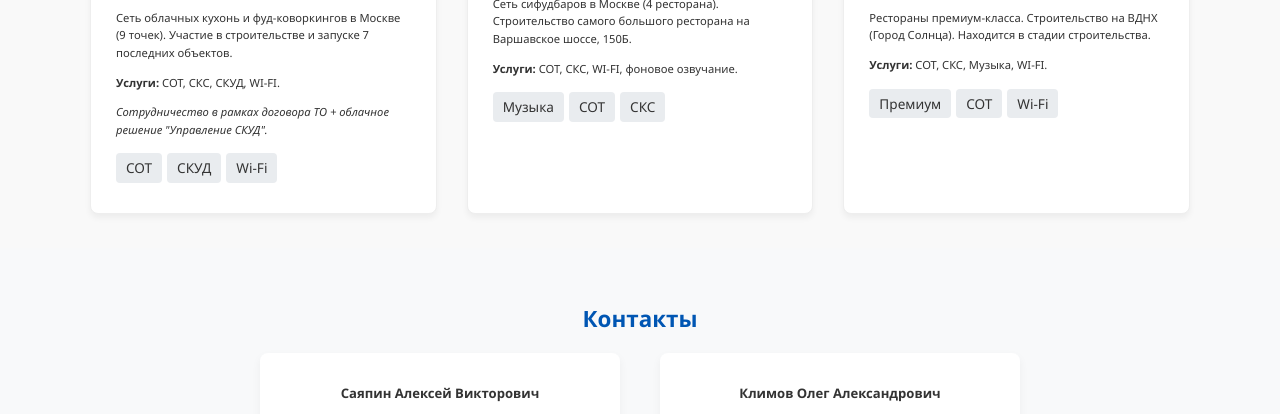
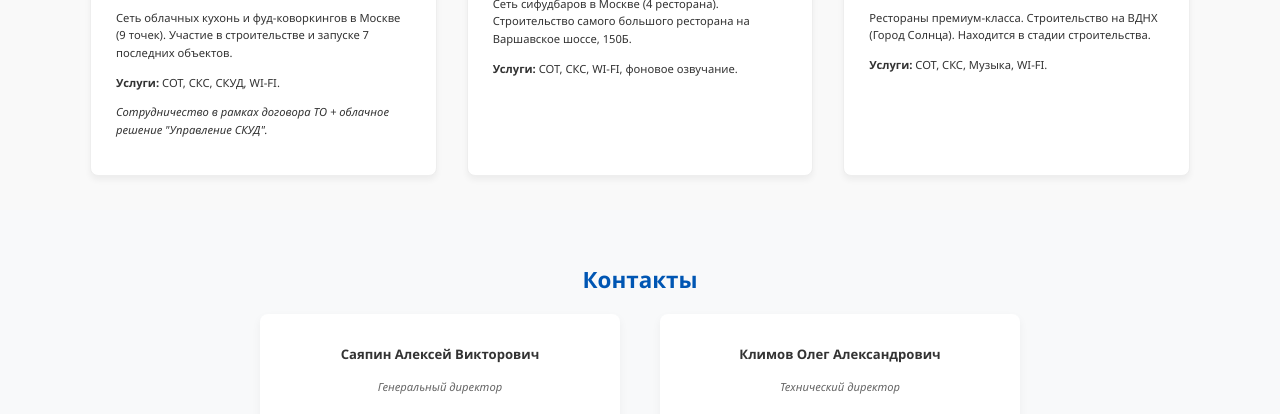
Before and after one commit to 5070openai-source/sibest-site, a plain HTML site: page index.html in a window 1280 px wide. Shown: the part 1112-1526 px from the top of the page. Drawn offline with Linux system fonts and the light colour scheme.

Commit message:
remove project tags

```diff
--- a/index.html
+++ b/index.html
@@ -292,9 +292,7 @@
                         <p>Сеть облачных кухонь и фуд-коворкингов в Москве (9 точек). Участие в строительстве и запуске 7 последних объектов.</p>
                         <p><strong>Услуги:</strong> СОТ, СКС, СКУД, WI-FI.</p>
                         <p><em>Сотрудничество в рамках договора ТО + облачное решение "Управление СКУД".</em></p>
-                        <div class="project-tags">
-                            <span class="tag">СОТ</span><span class="tag">СКУД</span><span class="tag">Wi-Fi</span>
-                        </div>
+
                     </div>
                 </div>
 
@@ -311,9 +309,7 @@
                         </div>
                         <p>Сеть сифудбаров в Москве (4 ресторана). Строительство самого большого ресторана на Варшавское шоссе, 150Б.</p>
                         <p><strong>Услуги:</strong> СОТ, СКС, WI-FI, фоновое озвучание.</p>
-                        <div class="project-tags">
-                            <span class="tag">Музыка</span><span class="tag">СОТ</span><span class="tag">СКС</span>
-                        </div>
+
                     </div>
                 </div>
 
@@ -330,9 +326,7 @@
                         </div>
                         <p>Рестораны премиум-класса. Строительство на ВДНХ (Город Солнца). Находится в стадии строительства.</p>
                         <p><strong>Услуги:</strong> СОТ, СКС, Музыка, WI-FI.</p>
-                        <div class="project-tags">
-                            <span class="tag">Премиум</span><span class="tag">СОТ</span><span class="tag">Wi-Fi</span>
-                        </div>
+
                     </div>
                 </div>
             </div>
```
